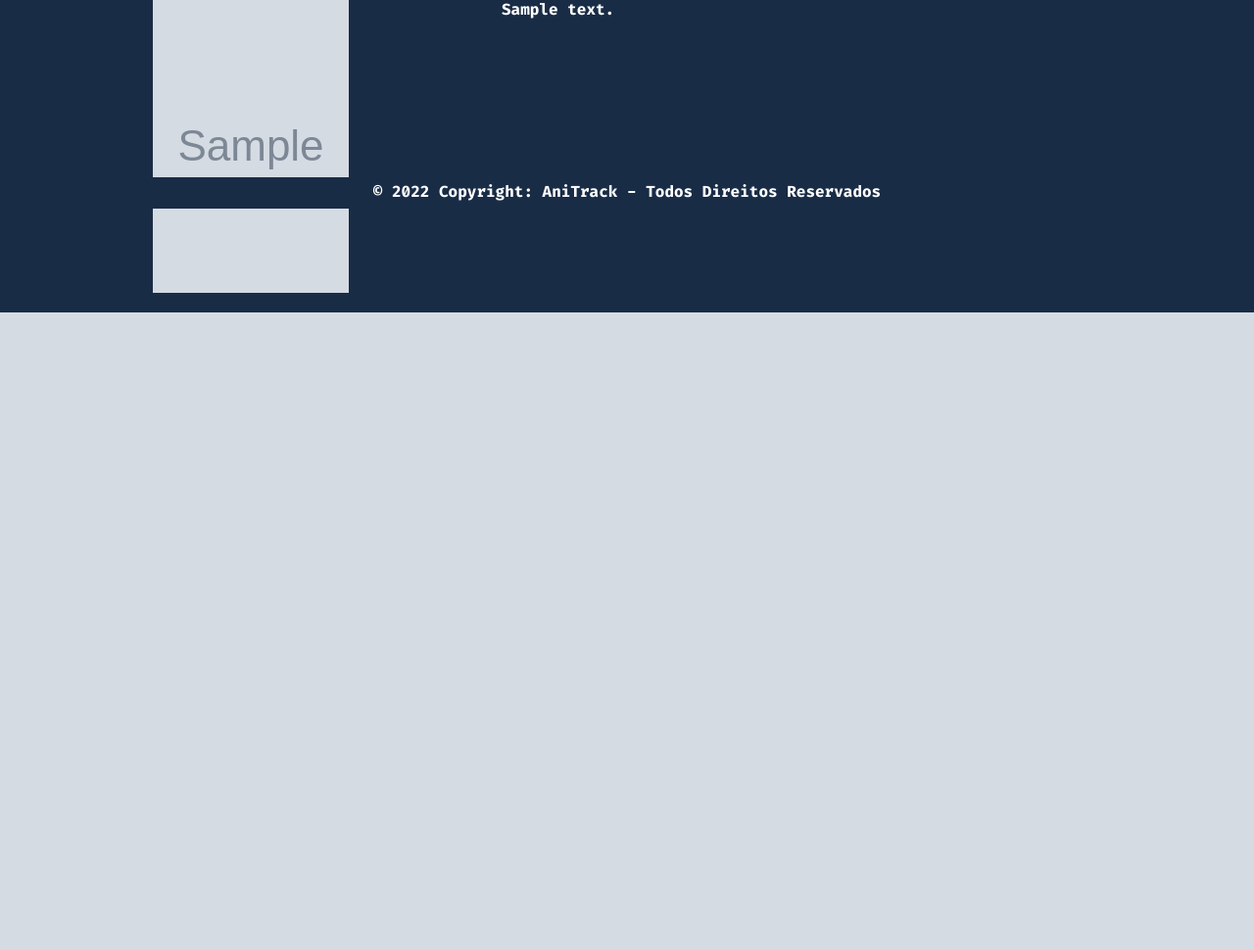
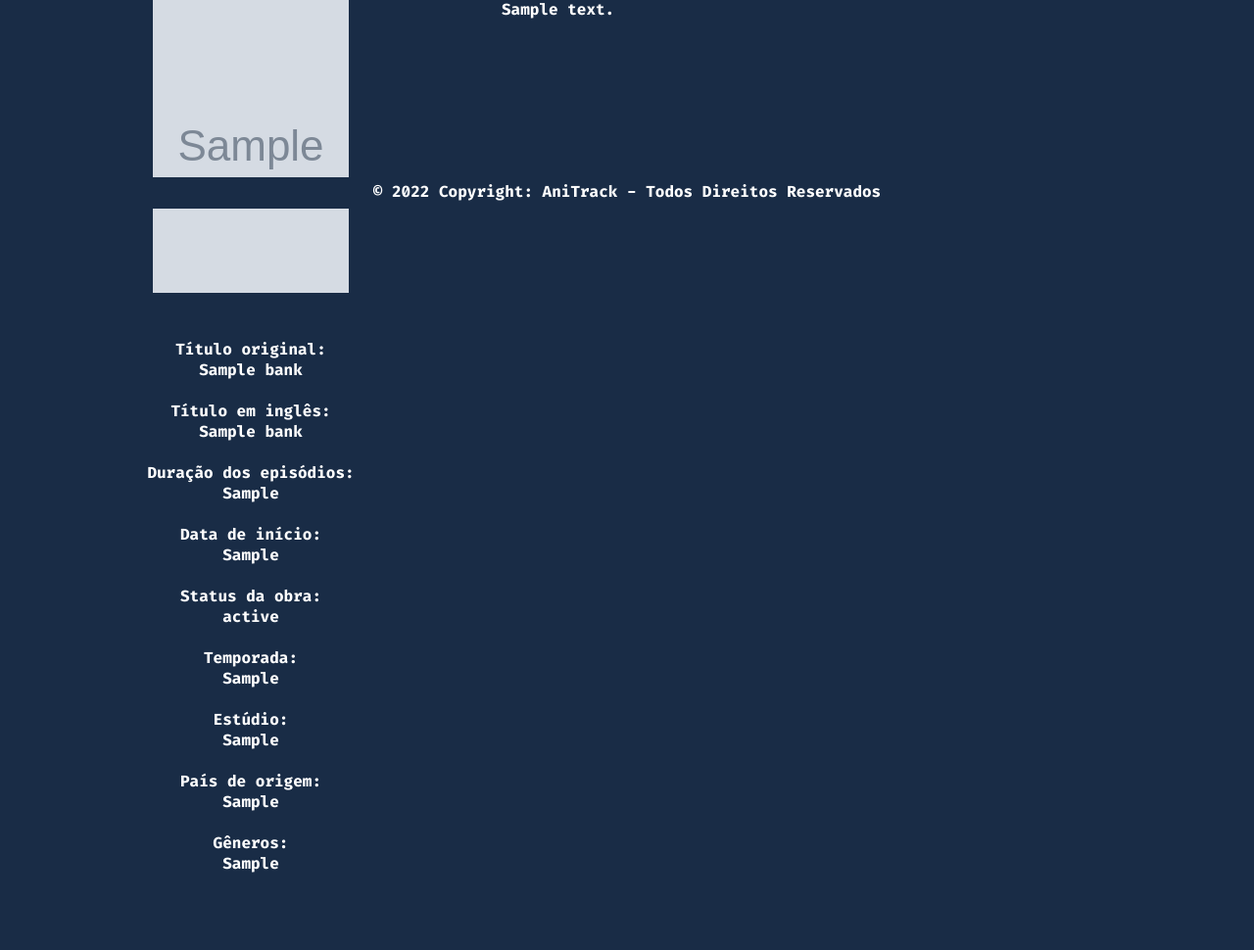
Before and after one commit to Bryan-martins/Anitrack, a Django app: page /anime/1/ in a window 1280 px wide. Shown: the part 587-1557 px from the top of the page at 98% size. Before the commit the page ends 906 px from the top, so only its background shows below. Run offline with Django 4.2, Linux system fonts and the light colour scheme; tables that the repository leaves empty hold one stand-in row (values such as "Sample post"); grey boxes marked "Sample" are stand-in pictures; some libraries are stand-ins or nearby versions.

Commit message:
Adicionando informações anime

```diff
--- a/meusite/templates/meusite/animes.html
+++ b/meusite/templates/meusite/animes.html
@@ -50,6 +50,47 @@
             <div class="animes__container">
 				<div class="animes__coluna">
 					<img class="animes__img" src="{{ animes.imagens.url }}">
+					<br>
+					<br>
+					<br>
+					Título original:<br>
+					{{ animes.titulo_original}}
+					<br>
+					<br>
+					Título em inglês:<br>
+					{{ animes.titulo_ingles}}
+					<br>
+					<br>
+					Duração dos episódios:<br>
+					{{ animes.duracao_do_episodio}}
+					<br>
+					<br>
+					Data de início:<br>
+					{{ animes.inicio}}
+					<br>
+					<br>
+					Status da obra:<br>
+					{{ animes.status_obra}}
+					<br>
+					<br>
+					Temporada:<br>
+					{{ animes.temporada}}
+					<br>
+					<br>
+					Estúdio:<br>
+					{{ animes.estudio}}
+					<br>
+					<br>
+					País de origem:<br>
+					{{ animes.origem}}
+					<br>
+					<br>
+					Gêneros:<br>
+					{{ animes.generos}}
+					<br>
+					<br>
+					<br>
+					<br>
 				</div>
 				<div class="animes__coluna">
 					<p class="animes__descricao">
@@ -69,8 +110,8 @@
 				</div>
 			</div>
 		</div>
+
         {% endblock %}
-
 		<footer>
 			©
 			<script>
--- a/static/css/style.css
+++ b/static/css/style.css
@@ -474,6 +474,9 @@ p.p1{
 	font-family: 'Fira Code', sans-serif;
 }
 
-IMG.displayed {
-    box-sizing: border-box;
+.add {
+	width: 320px;
+  padding: 10px;
+  border: 5px solid gray;
+  margin: 0;
 }
```
